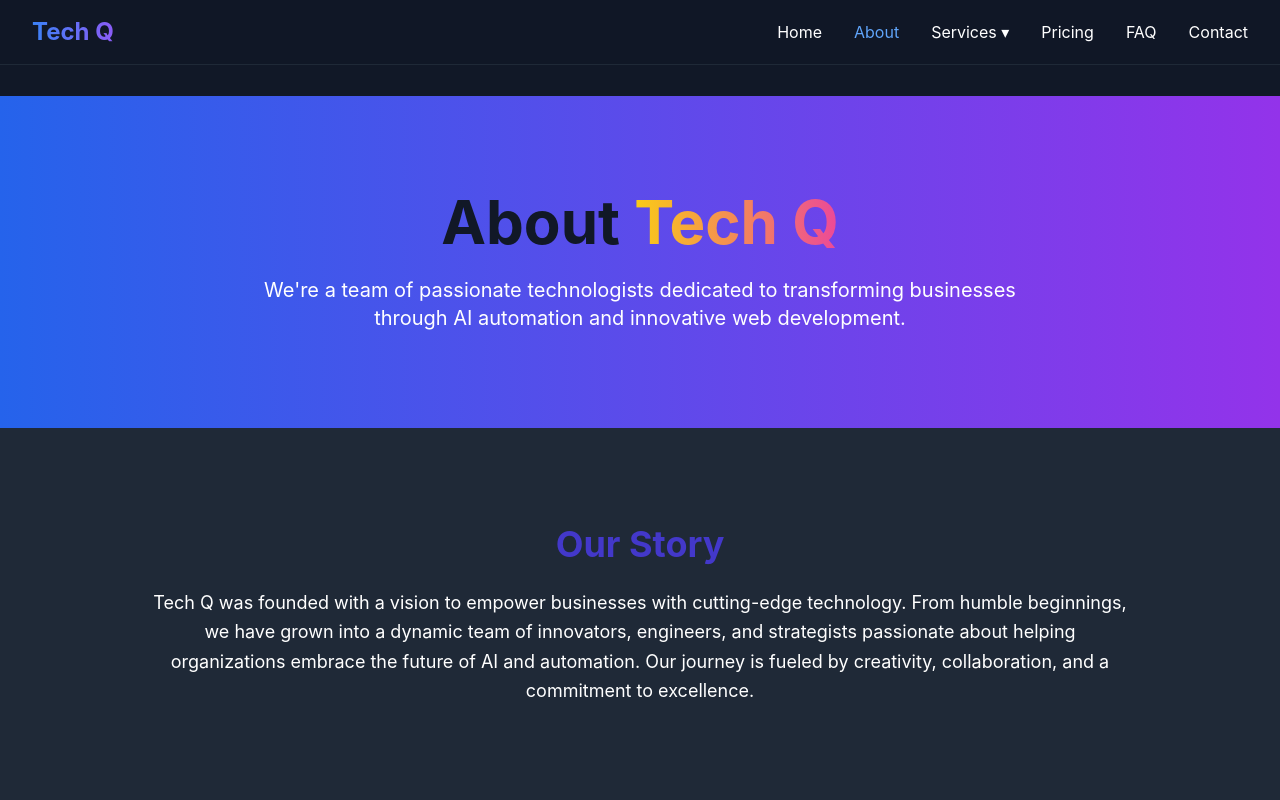
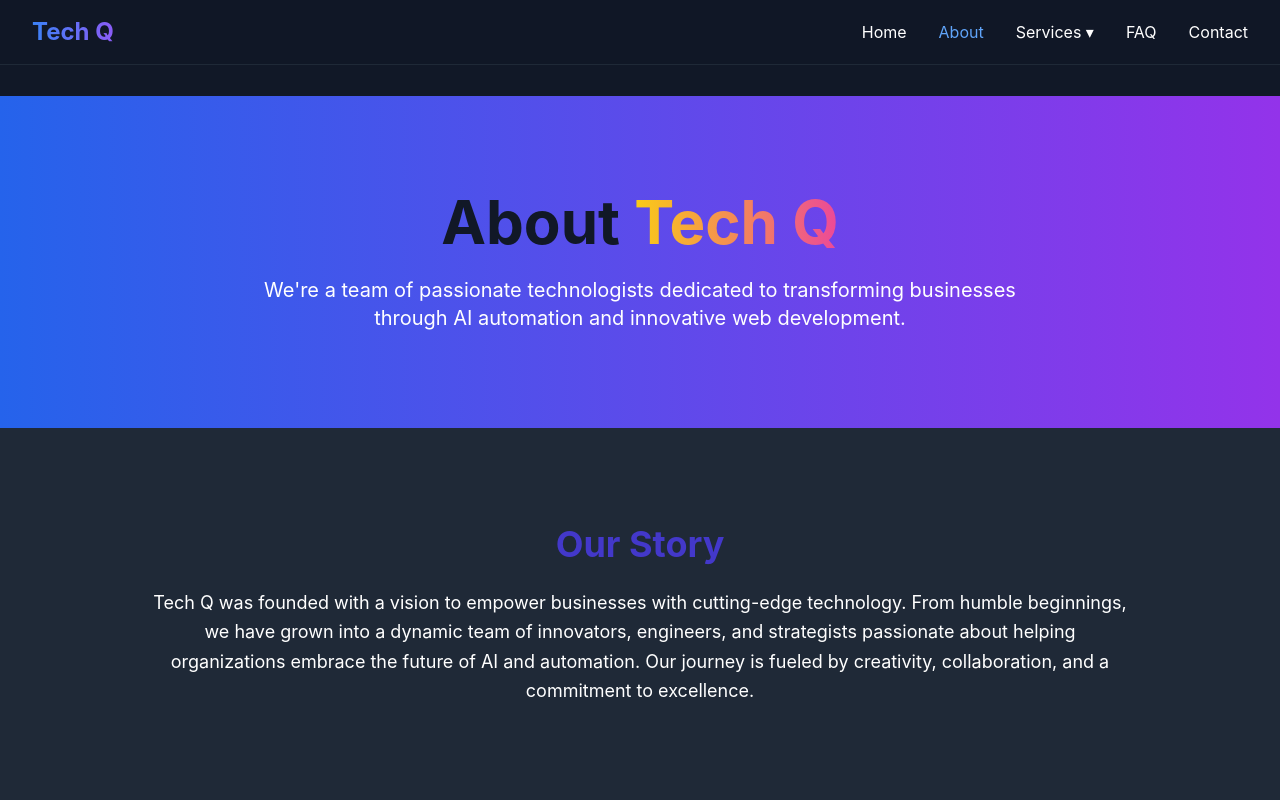
Before and after one commit to malumewejuice/Tech-QHO, a website: page about.html in a window 1280 px wide. Shown: the top 800 px of the page. Drawn offline with nearby package versions, Linux system fonts and the light colour scheme.

Commit message:
Update about.html

```diff
--- a/about.html
+++ b/about.html
@@ -33,8 +33,6 @@
           <li><a href="web dev.html" class="block px-4 py-2 hover:bg-gray-700">Web Development</a></li>
         </ul>
       </li>
-
-      <li><a href="pricing.html" class="hover:text-blue-300">Pricing</a></li>
       <li><a href="Faq.html" class="hover:text-blue-300">FAQ</a></li>
       <li><a href="contact.html" class="hover:text-blue-300">Contact</a></li>
     </ul>
@@ -66,7 +64,6 @@
         </details>
       </li>
 
-      <li><a href="pricing.html" class="py-2 hover:text-blue-300">Pricing</a></li>
       <li><a href="Faq.html" class="py-2 hover:text-blue-300">FAQ</a></li>
       <li><a href="contact.html" class="py-2 hover:text-blue-300">Contact</a></li>
 
@@ -222,7 +219,6 @@
           <li><a href="index.html" class="hover:text-white">Home</a></li>
           <li><a href="about.html" class="hover:text-white">About</a></li>
           <li><a href="Services.html" class="hover:text-white">Services</a></li>
-          <li><a href="pricing.html" class="hover:text-white">Pricing</a></li>
         </ul>
       </div>
       <div>
```
